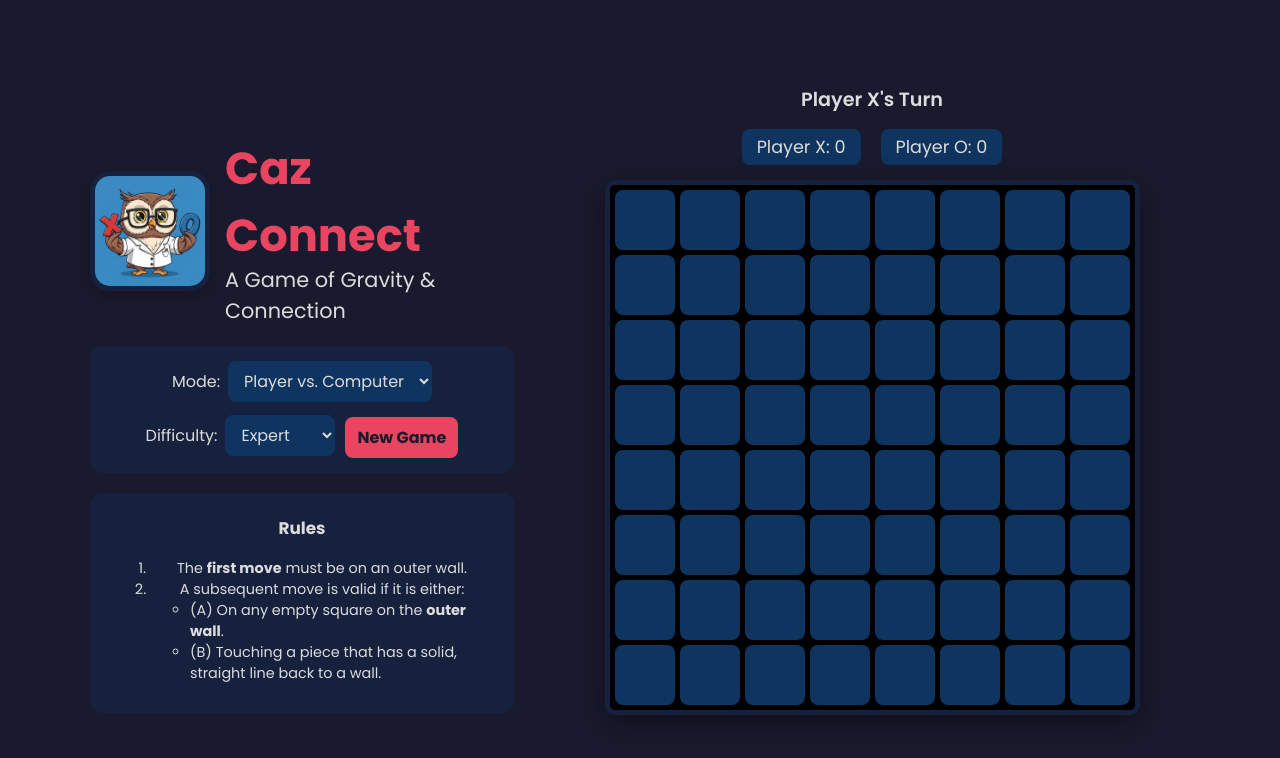
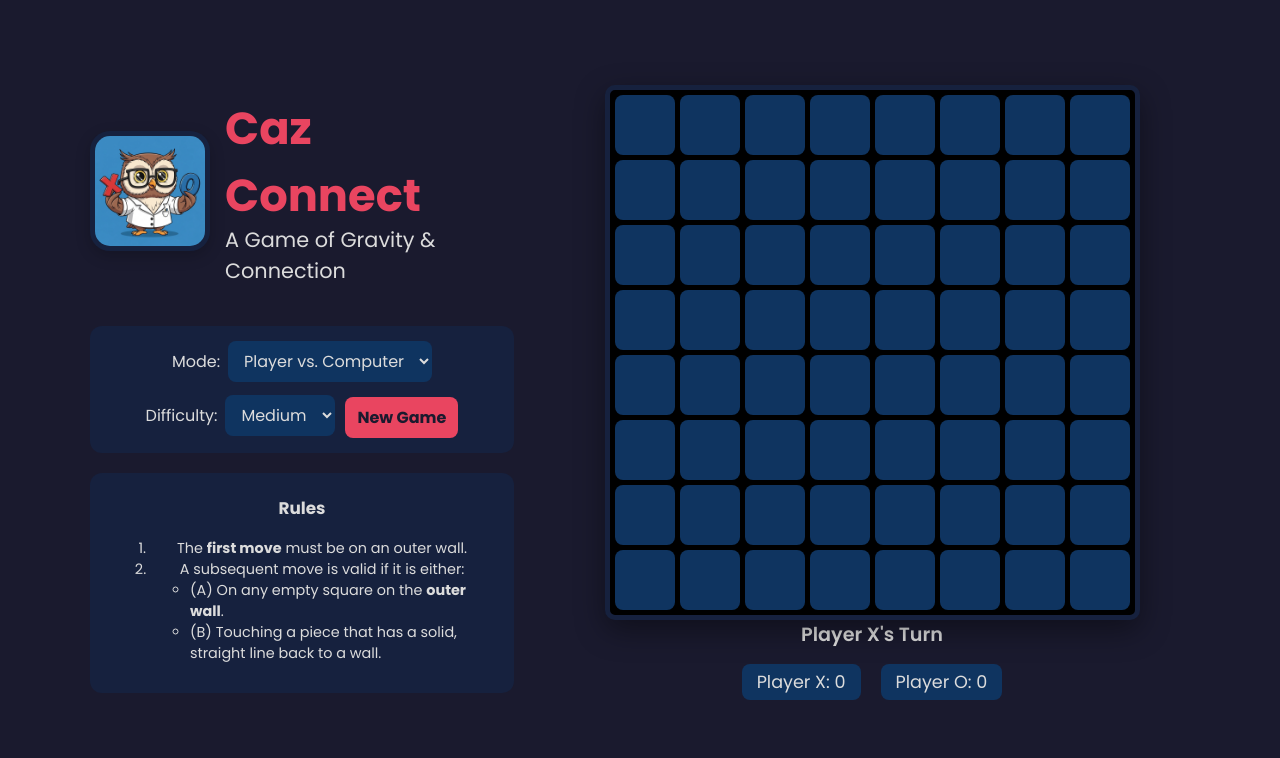
Before and after one commit to snengle/caz-connect, a plain HTML site: page index.html in a window 1280 px wide. Drawn offline with Linux system fonts and the light colour scheme.

Commit message:
Update index.html

```diff
--- a/index.html
+++ b/index.html
@@ -4,22 +4,31 @@
     <meta charset="UTF-8">
     <meta name="viewport" content="width=device-width, initial-scale=1.0">
     <title>Caz Connect</title>
-
-    <!-- PWA Manifest Link -->
-    <link rel="manifest" href="manifest.json">
-    <!-- Theme color for browser UI -->
-    <meta name="theme-color" content="#16213e">
-
     <link rel="preconnect" href="https://fonts.googleapis.com">
     <link rel="preconnect" href="https://fonts.gstatic.com" crossorigin>
     <link href="https://fonts.googleapis.com/css2?family=Poppins:wght@400;600;700&display=swap" rel="stylesheet">
     <link rel="stylesheet" href="style.css">
     <link rel="icon" href="professor-caz.png" type="image/png">
+    <link rel="manifest" href="manifest.json">
+    <meta name="theme-color" content="#16213e">
 </head>
 <body>
     <div class="main-container">
-        <!-- Game Area is first in the HTML for mobile-first layout -->
-        <div class="game-area">
+        <!-- Title is now its own section at the top -->
+        <header class="title-container">
+            <img id="mascot" src="professor-caz.png" alt="Professor Caz Mascot">
+            <div class="title-text-group">
+                <h1>Caz Connect</h1>
+                <h2>A Game of Gravity & Connection</h2>
+            </div>
+        </header>
+
+        <!-- Game Area contains the board and status/score -->
+        <main class="game-area">
+            <div class="board-container">
+                <div id="game-board"></div>
+                <div id="winning-line"></div>
+            </div>
             <div id="status-area">
                 <p id="status-text">Player X's Turn</p>
                 <div id="score-board">
@@ -27,22 +36,10 @@
                     <span class="score-item">Player O: <span id="player-o-score">0</span></span>
                 </div>
             </div>
-            <div class="board-container">
-                <div id="game-board"></div>
-                <div id="winning-line"></div>
-            </div>
-        </div>
+        </main>
 
-        <!-- Info Area is second, re-ordered by CSS on larger screens -->
-        <div class="info-area">
-            <div class="title-container">
-                <img id="mascot" src="professor-caz.png" alt="Professor Caz Mascot">
-                <div class="title-text-group">
-                    <h1>Caz Connect</h1>
-                    <h2>A Game of Gravity & Connection</h2>
-                </div>
-            </div>
-
+        <!-- Info Area contains controls and rules -->
+        <aside class="info-area">
             <div id="game-controls">
                 <div class="control-group">
                     <label for="game-mode">Mode:</label>
@@ -55,9 +52,9 @@
                     <label for="difficulty-level">Difficulty:</label>
                     <select id="difficulty-level">
                         <option value="easy">Easy</option>
-                        <option value="medium">Medium</option>
+                        <option value="medium" selected>Medium</option>
                         <option value="hard">Hard</option>
-                        <option value="expert" selected>Expert</option>
+                        <option value="expert">Expert</option>
                     </select>
                 </div>
                 <button id="reset-button">New Game</button>
@@ -75,20 +72,15 @@
                     </li>
                 </ol>
             </div>
-        </div>
+        </aside>
     </div>
 
     <script src="script.js"></script>
-
-    <!-- PWA Service Worker Registration -->
     <script>
         if ('serviceWorker' in navigator) {
             window.addEventListener('load', () => {
-                navigator.serviceWorker.register('/sw.js').then(registration => {
-                    console.log('Service Worker registered with scope:', registration.scope);
-                }).catch(error => {
-                    console.log('Service Worker registration failed:', error);
-                });
+                navigator.serviceWorker.register('/sw.js').then(reg => console.log('Service Worker registered.'))
+                .catch(err => console.log('Service Worker registration failed: ', err));
             });
         }
     </script>
```
